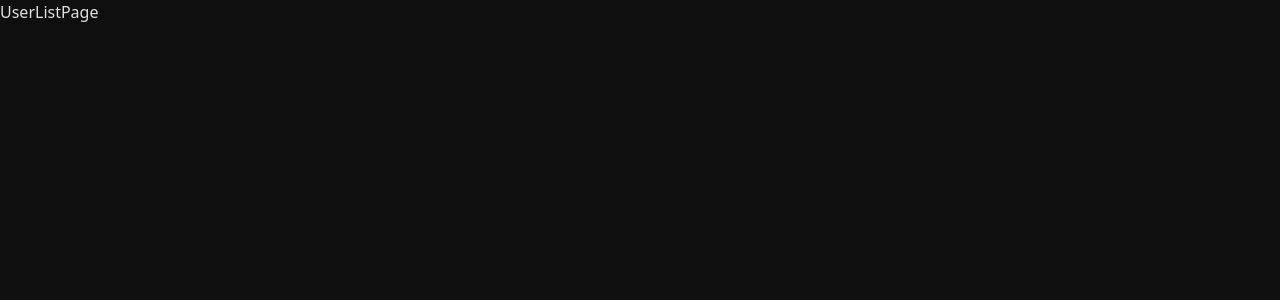
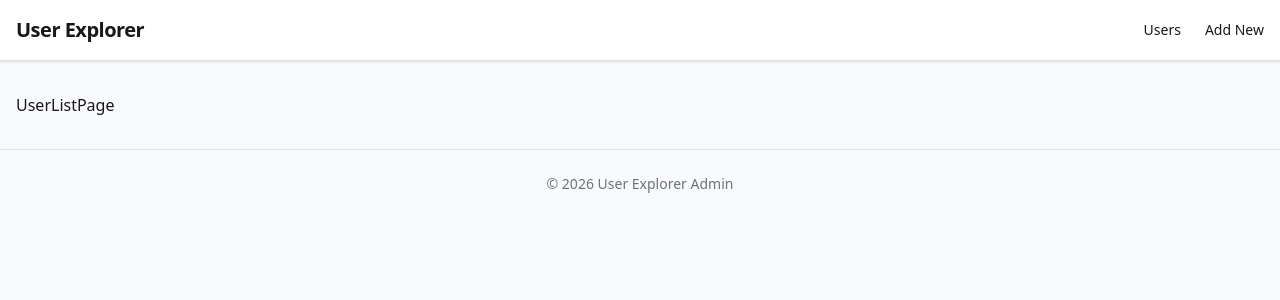
Before and after one commit to jeancs21/jcsr-fe-user-explorer, a React (Vite) app: page / in a window 1280 px wide. Shown: the top 300 px of the page. Built offline with nearby package versions, Linux system fonts and the light colour scheme.

Commit message:
Created layout

```diff
--- /dev/null
+++ b/src/components/common/layout/MainLayout.tsx
@@ -0,0 +1,27 @@
+import { Outlet } from "react-router-dom";
+
+const MainLayout = () => {
+  return (
+    <div className="min-h-screen bg-gray-50 dark:bg-zinc-950 text-zinc-900 dark:text-zinc-50">
+      <header className="border-b border-zinc-200 dark:border-zinc-800 bg-white dark:bg-zinc-900 py-4 shadow-sm">
+        <div className="container mx-auto px-4 flex justify-between items-center">
+          <h1 className="text-xl font-bold tracking-tight">User Explorer</h1>
+          <nav>
+            <ul className="flex space-x-6 text-sm font-medium">
+              <li><a href="/" className="hover:text-blue-500 transition-colors">Users</a></li>
+              <li><a href="/create-user" className="hover:text-blue-500 transition-colors">Add New</a></li>
+            </ul>
+          </nav>
+        </div>
+      </header>
+      <main className="container mx-auto px-4 py-8">
+        <Outlet />
+      </main>
+      <footer className="border-t border-zinc-200 dark:border-zinc-800 py-6 text-center text-sm text-zinc-500">
+        <p>&copy; {new Date().getFullYear()} User Explorer Admin</p>
+      </footer>
+    </div>
+  );
+};
+
+export default MainLayout;
--- a/src/router/router.tsx
+++ b/src/router/router.tsx
@@ -2,10 +2,12 @@ import { createBrowserRouter } from "react-router-dom";
 import UserListPage from "../pages/UserListPage";
 import CreateUserPage from "../pages/CreateUserPage";
 import EditUserPage from "../pages/EditUserPage";
+import MainLayout from "../components/common/layout/MainLayout";
 
 export const router = createBrowserRouter([
     {
         path:"/",
+        element: <MainLayout />,
         children: [
             {
                 path: "",
```
Also changed, not shown: 1 other file (tests, documents, lock files or other folders).
